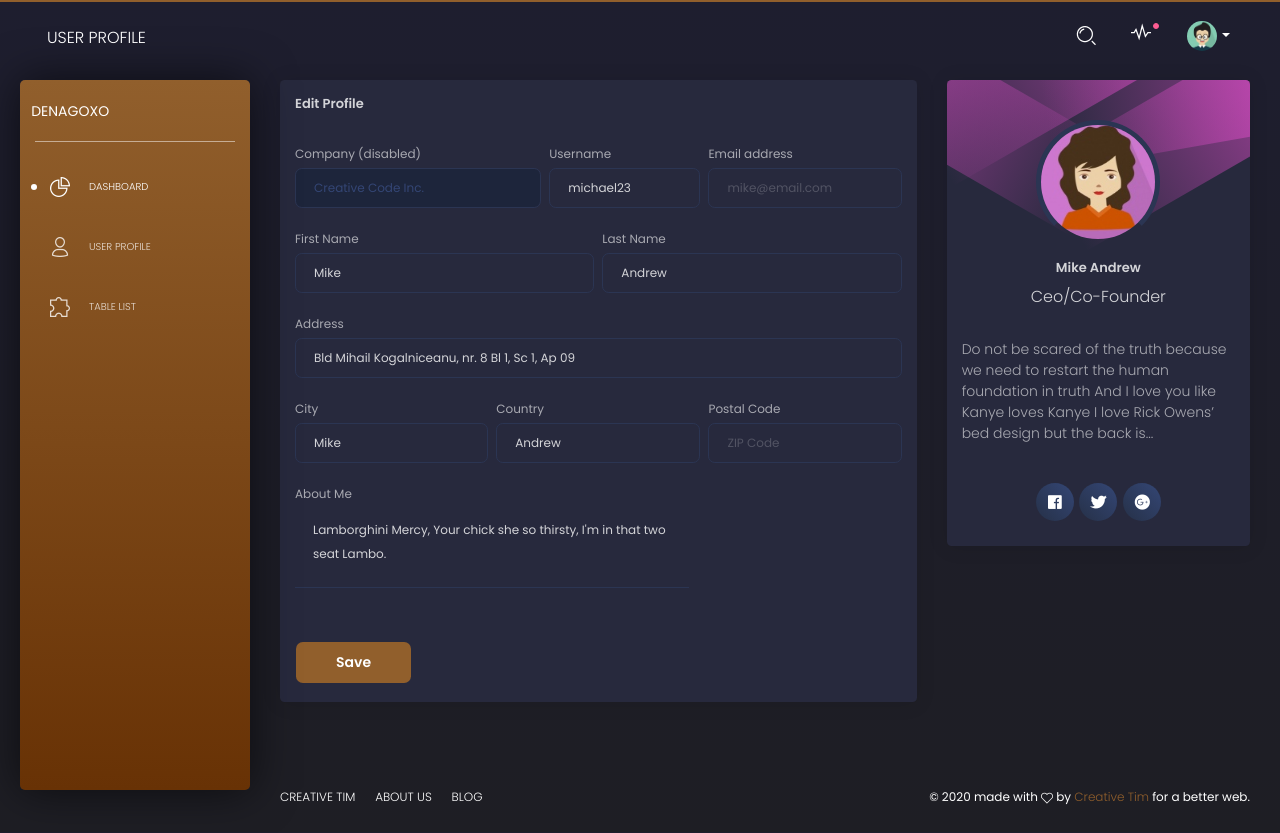
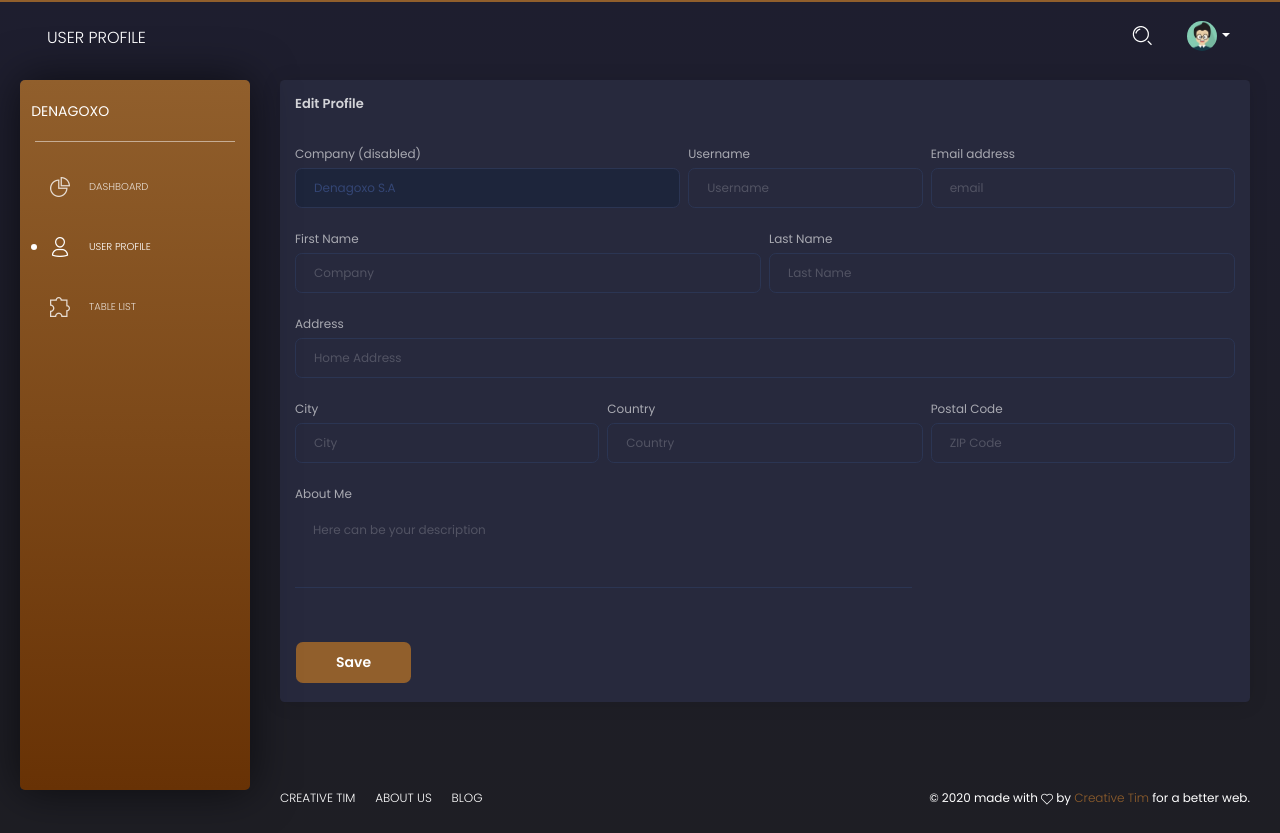
Before and after one commit to ipallinto/proyecto-final-asr31, a website: page Admin/examples/user.html in a window 1280 px wide. Drawn offline with Linux system fonts and the light colour scheme; some packages are replaced by stand-ins of ours.

Commit message:
nice nice

```diff
--- a/Admin/examples/user.html
+++ b/Admin/examples/user.html
@@ -35,13 +35,13 @@
         </a>
       </div>
       <ul class="nav">
-        <li class="active ">
+        <li>
           <a href="./dashboard.html">
             <i class="tim-icons icon-chart-pie-36"></i>
             <p>Dashboard</p>
           </a>
         </li>
-        <li>
+        <li class="active">
           <a href="./user.html">
             <i class="tim-icons icon-single-02"></i>
             <p>User Profile</p>
@@ -68,7 +68,7 @@
                 <span class="navbar-toggler-bar bar3"></span>
               </button>
             </div>
-            <a class="navbar-brand" href="#pablo">User Profile</a>
+            <a class="navbar-brand" href="#">User Profile</a>
           </div>
           <button class="navbar-toggler" type="button" data-toggle="collapse" data-target="#navigation" aria-controls="navigation-index" aria-expanded="false" aria-label="Toggle navigation">
             <span class="navbar-toggler-bar navbar-kebab"></span>
@@ -100,32 +100,6 @@
   </div> -->
                 <li class="dropdown nav-item">
                   <a href="#" class="dropdown-toggle nav-link" data-toggle="dropdown">
-                  <div class="notification d-none d-lg-block d-xl-block"></div>
-                  <i class="tim-icons icon-sound-wave"></i>
-                  <p class="d-lg-none">
-                    New Notifications
-                  </p>
-                </a>
-                <ul class="dropdown-menu dropdown-menu-right dropdown-navbar">
-                  <li class="nav-link">
-                    <a href="#" class="nav-item dropdown-item">Mike John responded to your email</a>
-                  </li>
-                  <li class="nav-link">
-                    <a href="#" class="nav-item dropdown-item">You have 5 more tasks</a>
-                  </li>
-                  <li class="nav-link">
-                    <a href="#" class="nav-item dropdown-item">Your friend Michael is in town</a>
-                  </li>
-                  <li class="nav-link">
-                    <a href="#" class="nav-item dropdown-item">Another notification</a>
-                  </li>
-                  <li class="nav-link">
-                    <a href="#" class="nav-item dropdown-item">Another one</a>
-                  </li>
-                </ul>
-              </li>
-              <li class="dropdown nav-item">
-                <a href="#" class="dropdown-toggle nav-link" data-toggle="dropdown">
                     <div class="photo">
                       <img src="../assets/img/anime3.png">
                     </div>
@@ -143,7 +117,7 @@
                     </li>
                     <div class="dropdown-divider"></div>
                     <li class="nav-link">
-                    <a href="#" class="nav-item dropdown-item">Log out</a>
+                      <a href="../../login.html" class="nav-item dropdown-item">Log out</a>
                     </li>
                   </ul>
                 </li>
@@ -169,7 +143,7 @@
       <!-- End Navbar -->
       <div class="content">
         <div class="row">
-          <div class="col-md-8">
+          <div class="col-md-12">
             <div class="card">
               <div class="card-header">
                 <h5 class="title">Edit Profile</h5>
@@ -180,19 +154,19 @@
                     <div class="col-md-5 pr-md-1">
                       <div class="form-group">
                         <label>Company (disabled)</label>
-                        <input type="text" class="form-control" disabled="" placeholder="Company" value="Creative Code Inc.">
+                        <input type="text" class="form-control" disabled="" placeholder="Company" value="Denagoxo S.A">
                       </div>
                     </div>
                     <div class="col-md-3 px-md-1">
                       <div class="form-group">
                         <label>Username</label>
-                        <input type="text" class="form-control" placeholder="Username" value="michael23">
+                        <input type="text" class="form-control" placeholder="Username" value="">
                       </div>
                     </div>
                     <div class="col-md-4 pl-md-1">
                       <div class="form-group">
                         <label for="exampleInputEmail1">Email address</label>
-                        <input type="email" class="form-control" placeholder="mike@email.com">
+                        <input type="email" class="form-control" placeholder="email">
                       </div>
                     </div>
                   </div>
@@ -200,13 +174,13 @@
                     <div class="col-md-6 pr-md-1">
                       <div class="form-group">
                         <label>First Name</label>
-                        <input type="text" class="form-control" placeholder="Company" value="Mike">
+                        <input type="text" class="form-control" placeholder="Company" value="">
                       </div>
                     </div>
                     <div class="col-md-6 pl-md-1">
                       <div class="form-group">
                         <label>Last Name</label>
-                        <input type="text" class="form-control" placeholder="Last Name" value="Andrew">
+                        <input type="text" class="form-control" placeholder="Last Name" value="">
                       </div>
                     </div>
                   </div>
@@ -214,7 +188,7 @@
                     <div class="col-md-12">
                       <div class="form-group">
                         <label>Address</label>
-                        <input type="text" class="form-control" placeholder="Home Address" value="Bld Mihail Kogalniceanu, nr. 8 Bl 1, Sc 1, Ap 09">
+                        <input type="text" class="form-control" placeholder="Home Address" value="">
                       </div>
                     </div>
                   </div>
@@ -222,13 +196,13 @@
                     <div class="col-md-4 pr-md-1">
                       <div class="form-group">
                         <label>City</label>
-                        <input type="text" class="form-control" placeholder="City" value="Mike">
+                        <input type="text" class="form-control" placeholder="City" value="">
                       </div>
                     </div>
                     <div class="col-md-4 px-md-1">
                       <div class="form-group">
                         <label>Country</label>
-                        <input type="text" class="form-control" placeholder="Country" value="Andrew">
+                        <input type="text" class="form-control" placeholder="Country" value="">
                       </div>
                     </div>
                     <div class="col-md-4 pl-md-1">
@@ -242,7 +216,7 @@
                     <div class="col-md-8">
                       <div class="form-group">
                         <label>About Me</label>
-                        <textarea rows="4" cols="80" class="form-control" placeholder="Here can be your description" value="Mike">Lamborghini Mercy, Your chick she so thirsty, I'm in that two seat Lambo.</textarea>
+                        <textarea rows="4" cols="80" class="form-control" placeholder="Here can be your description" value="Mike"></textarea>
                       </div>
                     </div>
                   </div>
@@ -254,41 +228,6 @@
             </div>
           </div>
           <div class="col-md-4">
-            <div class="card  card-user">
-              <div class="card-body ">
-                <p class="card-text">
-                  <div class="author">
-                    <div class="block block-one"></div>
-                    <div class="block block-two"></div>
-                    <div class="block block-three"></div>
-                    <div class="block block-four"></div>
-                    <a href="#">
-                      <img class="avatar" src="../assets/img/anime6.png" alt="...">
-                      <h5 class="title">Mike Andrew</h5>
-                    </a>
-                    <p class="description">
-                      Ceo/Co-Founder
-                    </p>
-                  </div>
-                </p>
-                <p class="card-description">
-                  Do not be scared of the truth because we need to restart the human foundation in truth And I love you like Kanye loves Kanye I love Rick Owens’ bed design but the back is...
-                </p>
-              </div>
-              <div class="card-footer ">
-                <div class="button-container">
-                  <button href="#" class="btn btn-icon btn-round btn-facebook">
-                    <i class="fab fa-facebook"></i>
-                  </button>
-                  <button href="#" class="btn btn-icon btn-round btn-twitter">
-                    <i class="fab fa-twitter"></i>
-                  </button>
-                  <button href="#" class="btn btn-icon btn-round btn-google">
-                    <i class="fab fa-google-plus"></i>
-                  </button>
-                </div>
-              </div>
-            </div>
           </div>
         </div>
       </div>
```
Also changed, not shown: Admin/examples/tables.html (+4 -30 lines). Lines whose indentation alone changed are shown as unchanged.
